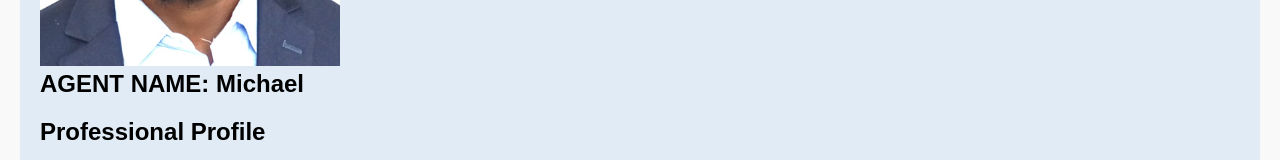
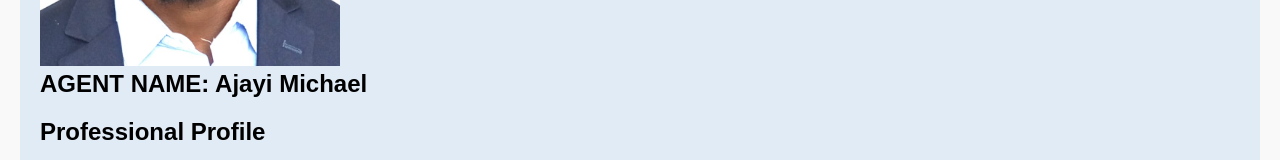
Before and after one commit to Michdevgit/final-assignment, a website: page index.html in a window 1280 px wide. Shown: the part 428-588 px from the top of the page. Drawn offline with Linux system fonts and the light colour scheme.

Commit message:
changed name

```diff
--- a/index.html
+++ b/index.html
@@ -26,7 +26,7 @@
     <section class="banner">
       <div class="agent-info">
         <img src="./images/Agent_pic.jpg" alt="Agent Picture">
-        <h1>AGENT NAME:  Michael</h1>
+        <h1>AGENT NAME:   Ajayi Michael</h1>
         <div class="sub-section">
           <h2>Professional Profile</h2>
           <p>
```
